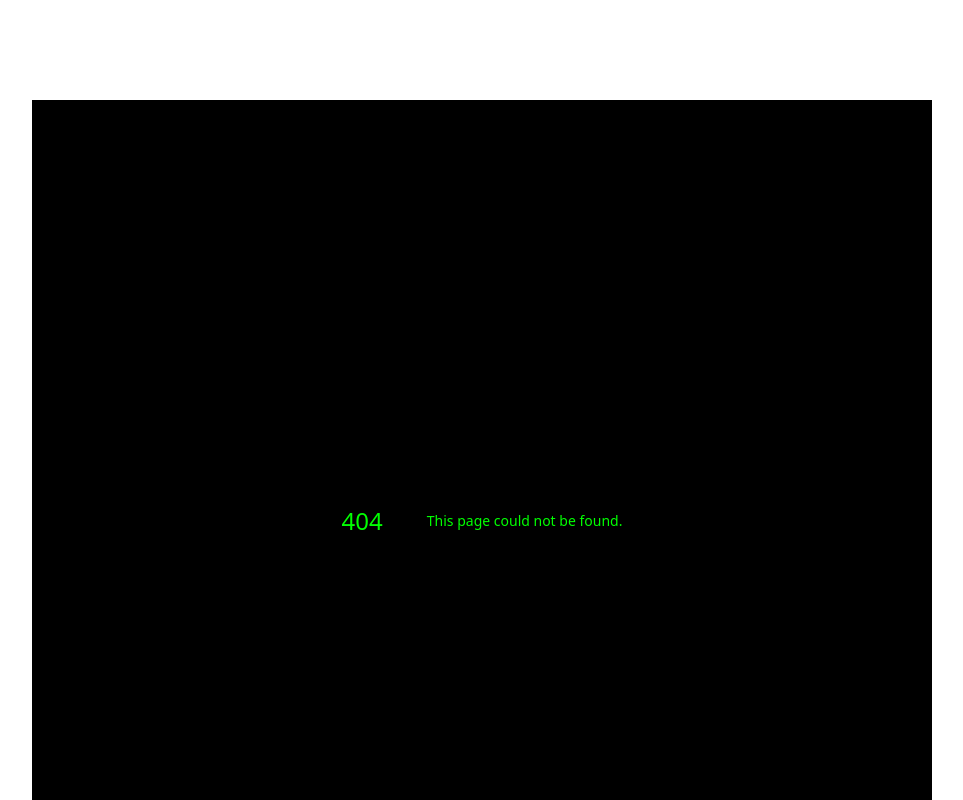
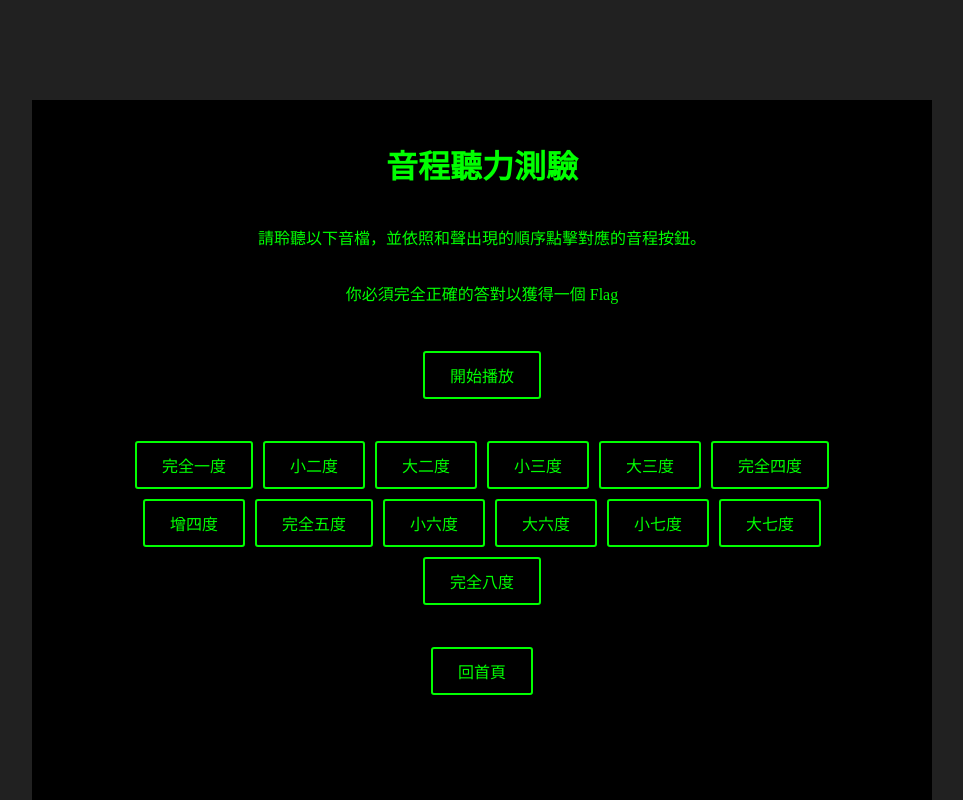
Before and after one commit to HiZollo/hz4ann-flag, a Next.js app: page /levels/4 in a window 1280 px wide. Before the commit this address had no page. Shown: the top 800 px of the page, without its empty margins (158-1121 px from the left). Built offline with nearby package versions, Linux system fonts and the light colour scheme.

Commit message:
level: finish the outline of level 4

```diff
--- a/data/flags.json
+++ b/data/flags.json
@@ -6,6 +6,7 @@
   "LEVEL1_CAESAR": "hz4ann_flag_{CAESAR_MASTER}",
   "LEVEL3_SQUARE": "hz4ann_flag_{sdfghjklpoiujm}",
   "LEVEL3_HIDDEN_SQUARE": "hz4ann_flag_{initailize_eror}",
+  "LEVEL3_INTERVAL": "hz4ann_flag_{ksace9jna}",
   "LEVEL14_Q": "hz4ann_flag_{0b2c4db71}",
   "LEVEL23_GEO": "hz4ann_flag_{567ijnbvcd}"
 }
--- /dev/null
+++ b/pages/levels/4.tsx
@@ -0,0 +1,68 @@
+import { useState, useEffect, useRef } from 'react'
+import { Button } from '@/components/button'
+import { PopupWrapper } from '@/components/popup'
+import Flags from '@/data/flags.json'
+
+const translate = ['完全一度', '小二度', '大二度', '小三度', '大三度', '完全四度', '增四度', '完全五度', '小六度', '大六度', '小七度', '大七度', '完全八度']
+
+const answers = [
+  [6, 8, 11, 4, 5, 8, 12, 2, 8, 1]
+]
+
+export default function() {
+  const [played, setPlayed] = useState(false)
+  const [nowIndex, setNowIndex] = useState(0)
+  const [wrong, setWrong] = useState(false)
+  const [open, setOpen] = useState(false)
+  const question = useRef(~~(Math.random() * 1) + 1)
+  const answer = useRef(answers[question.current - 1])
+  const audioRef = useRef<HTMLAudioElement>(null)
+
+  const attempt = (ans: number) => {
+    if (wrong) return
+    const correct = answer.current[nowIndex]
+    if (ans === correct) {
+      if (nowIndex === 9) return win()
+      setNowIndex((v) => v + 1)
+      return
+    }
+    setWrong(true)
+  }
+
+  const win = () => {
+    setWrong(true)
+    setPlayed(true)
+    setOpen(true)
+
+  }
+
+  const playAudio = () => {
+    if (played) return
+    if (wrong) return
+    if (!audioRef.current) return
+    setPlayed(true)
+    audioRef.current.play()
+  }
+
+  return (
+    <>
+      <h1>音程聽力測驗</h1>
+      <p>請聆聽以下音檔，並依照和聲出現的順序點擊對應的音程按鈕。</p>
+      <p>你必須完全正確的答對以獲得一個 Flag</p>
+
+      <Button text="開始播放" disabled={played || wrong} onClick={playAudio} style={{ margin: '30px' }} />
+      <audio ref={audioRef}>
+        <source src={`/resources/3/${question.current}.mp3`} />
+      </audio>
+
+      <div style={{ display:'flex', flexFlow: 'row wrap', gap: '10px', margin: '12px', justifyContent: 'center' }}>
+        {translate.map((v, i) => {
+          return <Button key={v} text={v} disabled={wrong} onClick={() => attempt(i)} />
+        })}
+      </div>
+      <PopupWrapper open={open} handleClose={() => setOpen(false)}>
+        {Flags.LEVEL3_INTERVAL}
+      </PopupWrapper>
+    </>
+  )
+}
```
Also changed, not shown: 1 other file (tests, documents, lock files or other folders).
